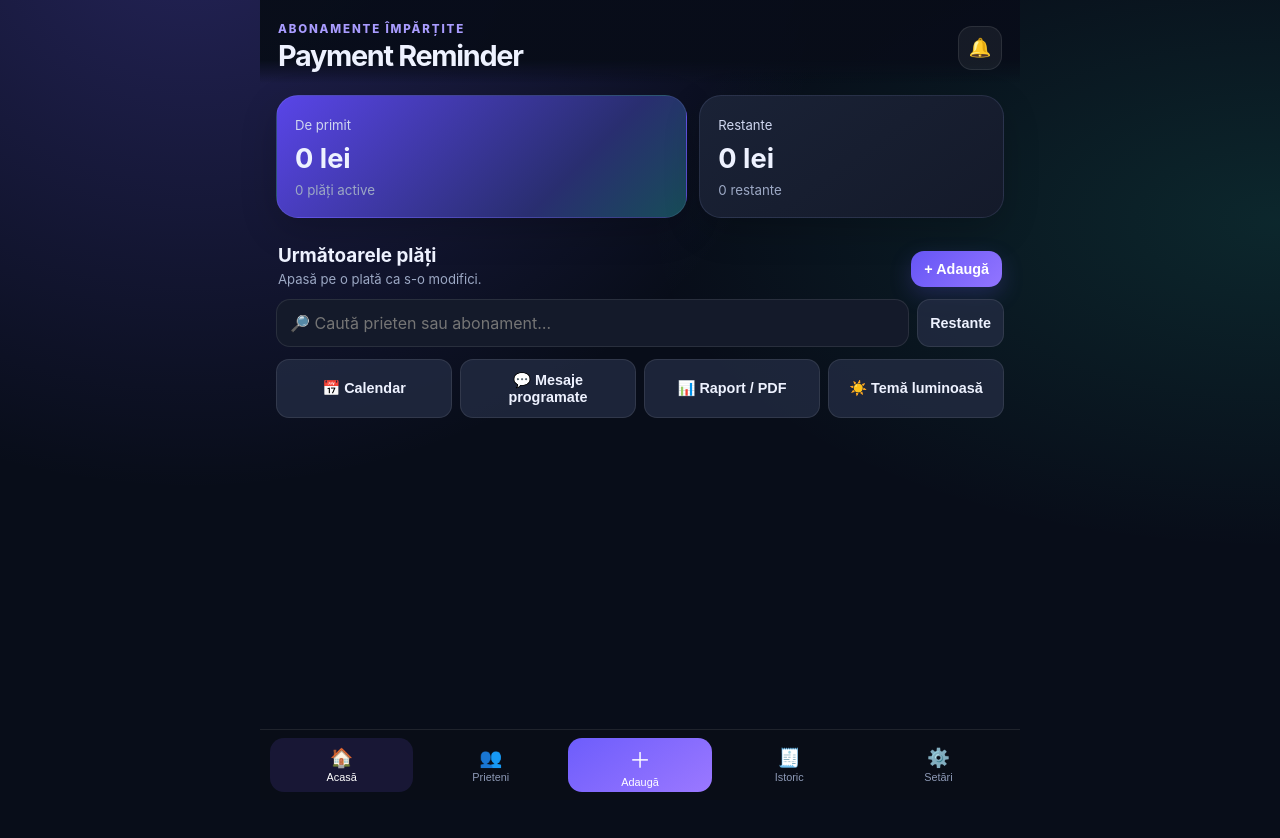
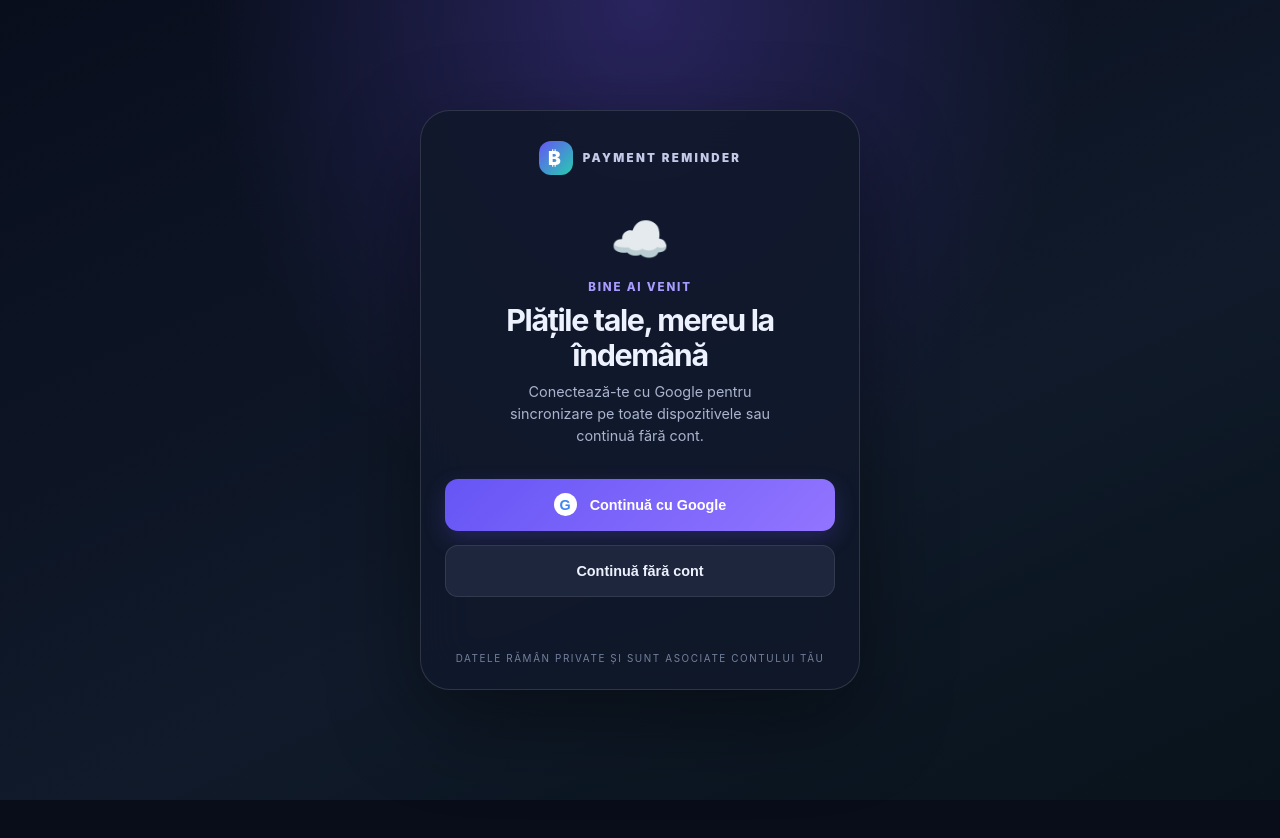
Before and after one commit to alexandrujoanta2005-ctrl/Payment-Reminder, a plain HTML site: page index.html in a window 1280 px wide. Drawn offline with nearby package versions, Linux system fonts and the light colour scheme.

Commit message:
Add files via upload

```diff
--- a/index.html
+++ b/index.html
@@ -13,7 +13,7 @@
   <link rel="stylesheet" href="styles.css" />
 </head>
 <body>
-  <section id="accountGate" class="account-gate" aria-label="Conectare Payment Reminder">
+  <section id="accountGate" class="account-gate visible" aria-label="Conectare Payment Reminder">
     <div class="account-panel">
       <div class="pin-brand"><div class="pin-logo">₿</div><span>PAYMENT REMINDER</span></div>
       <div class="account-hero">☁️</div>
```
